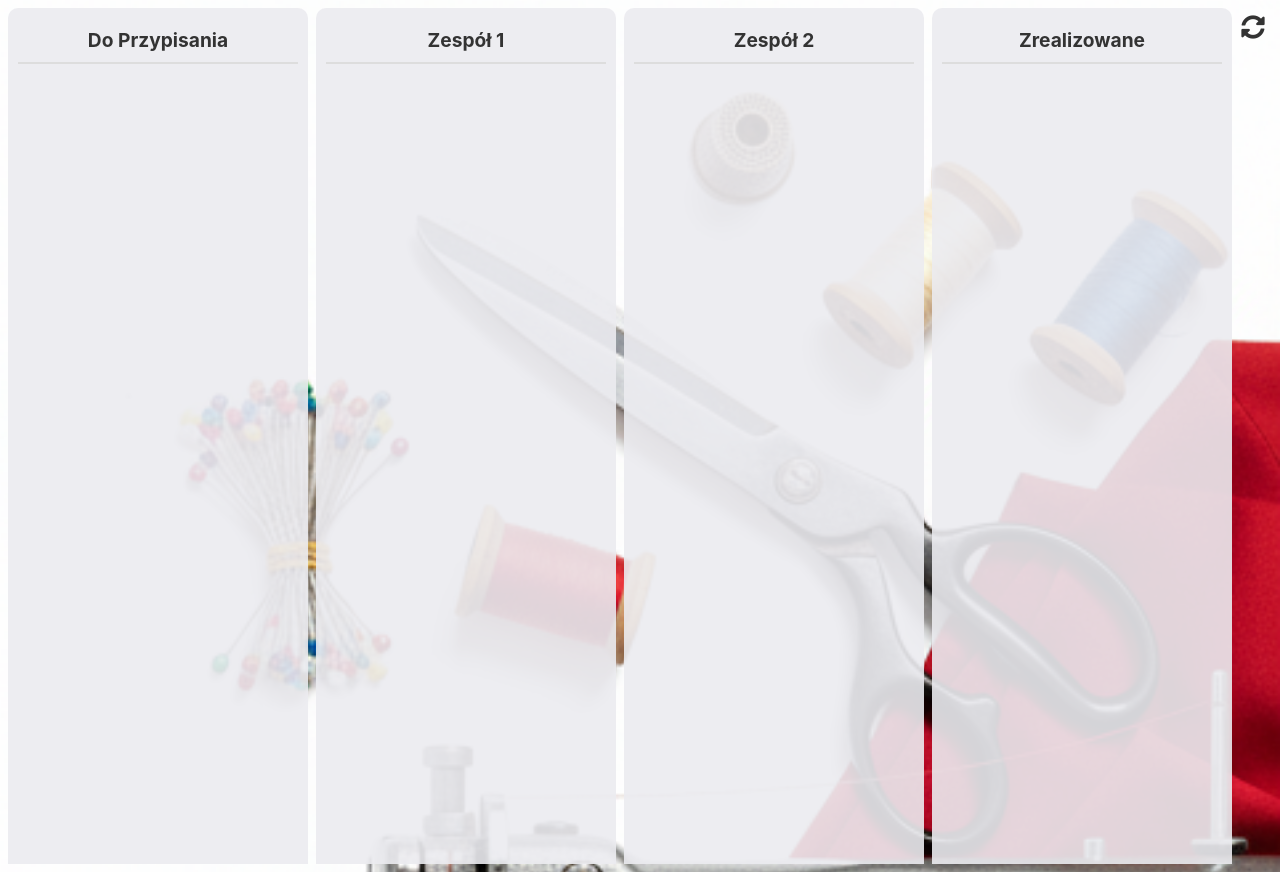
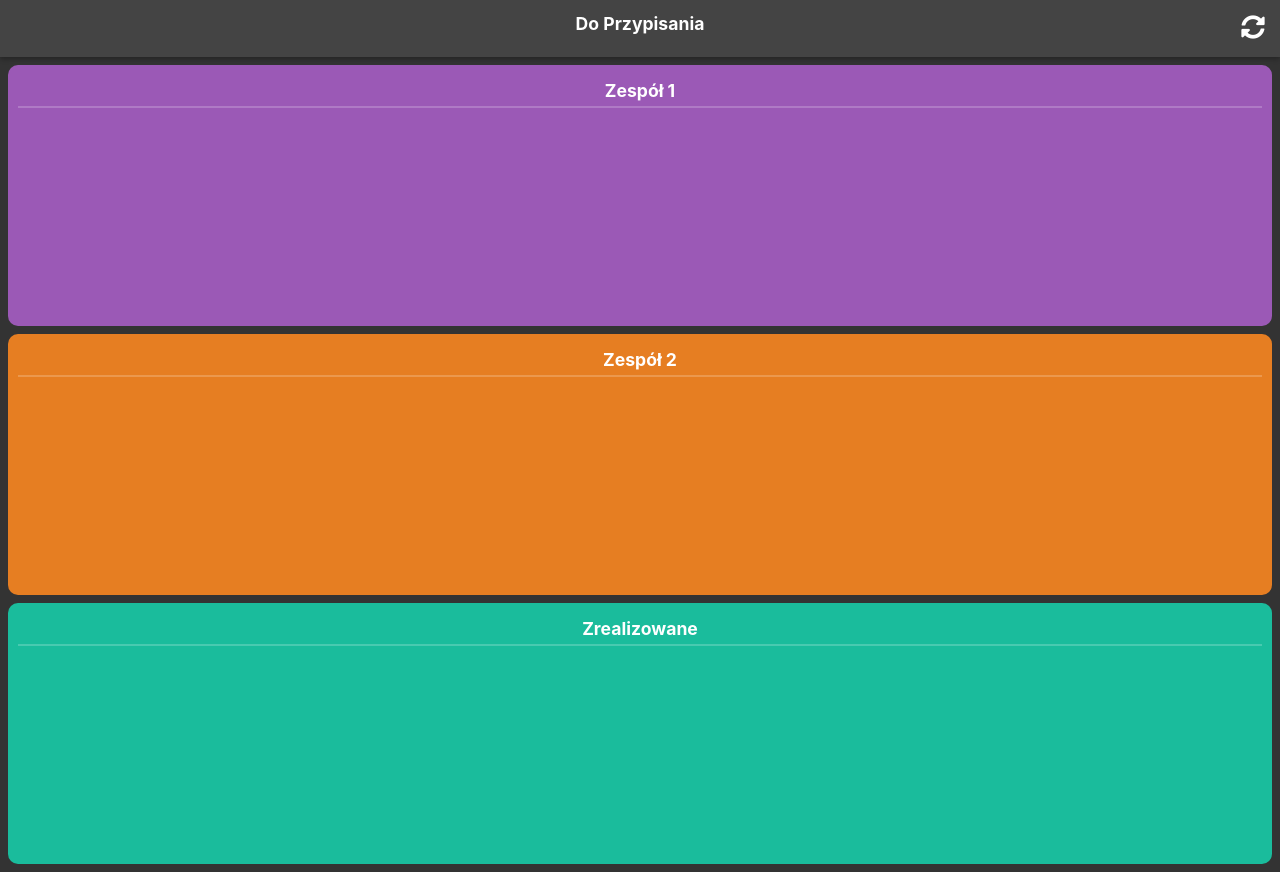
Before and after one commit to mbyrski-hub/projekt_szwalnia, a Python web app: template app/templates/szwalnia_mobile.html in a window 1280 px wide. Run offline with Jinja, Linux system fonts and the light colour scheme; the template is opened without the code that fills it, so the values that code supplies are empty.

Commit message:
zmiany w układzie

```diff
--- a/app/templates/szwalnia_mobile.html
+++ b/app/templates/szwalnia_mobile.html
@@ -8,68 +8,95 @@
     <link rel="manifest" href="{{ url_for('static', filename='mobile_assets/manifest_szwalnia.json') }}">
     <link rel="apple-touch-icon" href="{{ url_for('static', filename='mobile_assets/icon_szwalnia_192.png') }}">
     <style>
-        body {
+        body, html {
+            margin: 0;
+            padding: 0;
             font-family: -apple-system, BlinkMacSystemFont, "Segoe UI", Roboto, Helvetica, Arial, sans-serif;
-            margin: 0;
-            padding: 8px;
-            background-color: #f4f4f8;
-            background-image: url("{{ url_for('static', filename='images/bg_szwalnia.png') }}");
-            background-size: cover;
+            background-color: #333;
             overscroll-behavior: contain;
             user-select: none;
             -webkit-user-select: none;
-        }
-        .container {
-            display: flex;
-            gap: 8px;
-            height: calc(100vh - 16px);
-            overflow-x: auto;
-        }
-        .column {
-            background-color: rgba(235, 235, 240, 0.9);
-            border-radius: 10px;
-            padding: 10px;
-            min-width: 280px;
             height: 100%;
             display: flex;
             flex-direction: column;
-            overflow-y: auto;
+        }
+        .unassigned-container {
+            flex-shrink: 0;
+            padding: 8px;
+            background-color: #444;
+            box-shadow: 0 2px 5px rgba(0,0,0,0.3);
+            z-index: 10;
         }
         .column-header {
-            padding: 10px;
+            padding: 5px;
             font-weight: bold;
-            font-size: 1.2em;
-            color: #333;
+            font-size: 1.1em;
+            color: #fff;
             text-align: center;
-            border-bottom: 2px solid #ddd;
-            margin-bottom: 10px;
+        }
+        .unassigned-items {
+            display: flex;
+            overflow-x: auto;
+            padding-bottom: 10px;
+            gap: 8px;
         }
         .item {
             background-color: #ffffff;
             border-radius: 8px;
             padding: 12px;
-            margin-bottom: 8px;
             box-shadow: 0 1px 3px rgba(0,0,0,0.1);
             cursor: grab;
             touch-action: none;
+            flex-shrink: 0;
+            width: 180px;
         }
         .item.dragging { opacity: 0.5; }
-        .item.completed-part { border-left: 5px solid #4CAF50; }
         .item-code { font-weight: bold; font-size: 1.1em; }
         .item-client { color: #555; font-size: 0.9em; }
 
-        /* IKONA ODŚWIEŻANIA */
+        /* --- ZMIANY W UKŁADZIE --- */
+        .main-container {
+            flex-grow: 1;
+            display: flex;
+            flex-wrap: wrap; /* Pozwól na zawijanie kolumn */
+            gap: 8px;
+            padding: 8px;
+            overflow-y: auto; /* Przewijanie pionowe */
+        }
+        .column {
+            border-radius: 10px;
+            padding: 10px;
+            display: flex;
+            flex-direction: column;
+            flex-grow: 1;
+            flex-basis: calc(50% - 12px); /* Szerokość na prawie połowę */
+        }
+        /* --- KONIEC ZMIAN --- */
+
+        .column .column-header {
+            border-bottom: 2px solid rgba(255,255,255,0.2);
+            margin-bottom: 10px;
+        }
+        .column-items {
+            flex-grow: 1;
+            overflow-y: auto;
+            min-height: 100px;
+        }
+
+        #zespol-1 { background-color: #9b59b6; }
+        #zespol-2 { background-color: #e67e22; }
+        #zrealizowane { background-color: #1abc9c; }
+
         #refresh-btn {
             position: fixed;
             top: 15px;
             right: 15px;
             font-size: 24px;
-            color: #333;
+            color: #fff;
             cursor: pointer;
             z-index: 1000;
         }
 
-        /* NOWY SYSTEM POWIADOMIEŃ */
         #notification-container {
             position: fixed;
             top: 0;
@@ -93,12 +120,8 @@
         }
         .notification.success { background-color: #4CAF50; }
         .notification.error { background-color: #F44336; }
-        .notification.info { background-color: #2196F3; }
         @keyframes fadeInDown {
-            to {
-                opacity: 1;
-                transform: translateY(0);
-            }
+            to { opacity: 1; transform: translateY(0); }
         }
     </style>
 </head>
@@ -107,34 +130,35 @@
     <div id="notification-container"></div>
     <i id="refresh-btn" class="fas fa-sync-alt" onclick="location.reload();"></i>
 
-    <div class="container">
-        <div class="column" id="unassigned" data-team-id="unassigned">
-            <div class="column-header">Do Przypisania</div>
-        </div>
+    <div class="unassigned-container">
+        <div class="column-header">Do Przypisania</div>
+        <div class="unassigned-items" id="unassigned-items-container" data-team-id="unassigned"></div>
+    </div>
+
+    <div class="main-container">
         <div class="column" id="zespol-1" data-team-id="zespol-1">
             <div class="column-header">Zespół 1</div>
+            <div class="column-items"></div>
         </div>
         <div class="column" id="zespol-2" data-team-id="zespol-2">
             <div class="column-header">Zespół 2</div>
+            <div class="column-items"></div>
         </div>
         <div class="column" id="zrealizowane" data-team-id="zrealizowane">
             <div class="column-header">Zrealizowane</div>
+            <div class="column-items"></div>
         </div>
     </div>
 
     <script>
         const notificationContainer = document.getElementById('notification-container');
 
-        // NOWA FUNKCJA DO POWIADOMIEŃ
         function showNotification(message, type = 'success') {
             const notif = document.createElement('div');
             notif.className = `notification ${type}`;
             notif.textContent = message;
             notificationContainer.appendChild(notif);
-
-            setTimeout(() => {
-                notif.remove();
-            }, 4000);
+            setTimeout(() => notif.remove(), 4000);
         }
 
         function createOrderElement(order) {
@@ -143,13 +167,10 @@
             item.dataset.orderId = order.id;
             item.dataset.assignedTeam = order.assigned_team || 'unassigned';
             item.draggable = true;
-
             item.innerHTML = `<div class="item-code">${order.order_code}</div><div class="item-client">${order.client_name}</div>`;
-
-            // Oznaczanie częściowo wykonanych zleceń
             if (order.assigned_team === 'OBA') {
-                if (order.team1_completed) item.innerHTML += '<small>✅ Zespół 1 skończył</small>';
-                if (order.team2_completed) item.innerHTML += '<small>✅ Zespół 2 skończył</small>';
+                if (order.team1_completed) item.innerHTML += '<small>✅ Z1</small> ';
+                if (order.team2_completed) item.innerHTML += '<small>✅ Z2</small>';
             }
             return item;
         }
@@ -158,41 +179,45 @@
             fetch('/api/szwalnia/orders')
                 .then(response => response.json())
                 .then(orders => {
-                    document.querySelectorAll('.column').forEach(c => c.innerHTML = `<div class="column-header">${c.querySelector('.column-header').textContent}</div>`);
+                    document.querySelectorAll('.column-items, .unassigned-items').forEach(c => c.innerHTML = '');
                     orders.forEach(order => {
                         const item = createOrderElement(order);
                         if (order.assigned_team === 'OBA') {
-                            if (!order.team1_completed) document.getElementById('zespol-1').appendChild(item.cloneNode(true));
-                            if (!order.team2_completed) document.getElementById('zespol-2').appendChild(item);
+                            if (!order.team1_completed) document.querySelector('#zespol-1 .column-items').appendChild(item.cloneNode(true));
+                            if (!order.team2_completed) document.querySelector('#zespol-2 .column-items').appendChild(item);
                         } else {
-                            const targetColumnId = order.assigned_team || 'unassigned';
-                            document.getElementById(targetColumnId).appendChild(item);
+                            const targetId = order.assigned_team ? order.assigned_team : 'unassigned-items-container';
+                            const container = targetId === 'unassigned-items-container' ? document.getElementById(targetId) : document.querySelector(`#${targetId} .column-items`);
+                            if(container) container.appendChild(item);
                         }
                     });
                     setupDragAndDrop();
                 })
                 .catch(error => {
-                    console.error('Error loading orders:', error);
-                    showNotification('Błąd ładowania zleceń. Sprawdź połączenie.', 'error');
+                    showNotification('Błąd ładowania zleceń.', 'error');
                 });
         }
 
-        function handleDrop(draggedItem, toColumn) {
+        function handleDrop(draggedItem, toZone) {
             const orderId = draggedItem.dataset.orderId;
-            const originalAssignedTeam = draggedItem.dataset.assignedTeam;
-            const fromColumn = document.getElementById(originalAssignedTeam);
+            const fromZone = draggedItem.parentElement;
+            const originalParent = fromZone;
 
-            const newTeamId = toColumn.dataset.teamId;
+            const newTeamId = toZone.dataset.teamId || toZone.parentElement.dataset.teamId;
             const isFinishing = newTeamId === 'zrealizowane';
             const action = isFinishing ? 'complete' : 'assign_team';
             const url = `/api/order/${orderId}/${action}`;
 
+            const fromTeamId = fromZone.dataset.teamId || fromZone.parentElement.dataset.teamId;
             const body = isFinishing
-                ? { completed_by: fromColumn.dataset.teamId }
+                ? { completed_by: fromTeamId }
                 : { team: newTeamId === 'unassigned' ? null : newTeamId };
 
-            // Optymistyczne UI: usuwamy od razu
-            if(isFinishing) draggedItem.remove();
+            if (isFinishing) {
+                draggedItem.remove();
+            } else {
+                 toZone.appendChild(draggedItem);
+            }
 
             fetch(url, {
                 method: 'POST',
@@ -202,26 +227,23 @@
             .then(res => res.json())
             .then(data => {
                 if (!data.success) {
-                    showNotification('Błąd serwera. Odśwież stronę.', 'error');
-                    loadOrders(); // Odświeżamy dane w razie błędu
+                    originalParent.appendChild(draggedItem);
+                    showNotification('Błąd serwera.', 'error');
                 } else {
-                    showNotification(data.message || (isFinishing ? 'Zlecenie ukończone!' : 'Zlecenie przypisane!'), 'success');
-                    // Jeśli zlecenie jest podzielone i zostało ukończone, nie odświeżamy od razu,
-                    // aby druga część zlecenia pozostała w swojej kolumnie.
-                    if (originalAssignedTeam !== 'OBA' || !isFinishing) {
-                         loadOrders();
-                    }
+                    showNotification(data.message || 'Zaktualizowano!', 'success');
                 }
+                loadOrders();
             })
             .catch(err => {
-                showNotification('Błąd połączenia. Spróbuj ponownie.', 'error');
-                loadOrders(); // Odświeżamy dane w razie błędu
+                originalParent.appendChild(draggedItem);
+                showNotification('Błąd połączenia.', 'error');
+                loadOrders();
             });
         }
 
         function setupDragAndDrop() {
             const items = document.querySelectorAll('.item');
-            const columns = document.querySelectorAll('.column');
+            const dropzones = document.querySelectorAll('.column-items, .unassigned-items');
             let draggedItem = null;
 
             items.forEach(item => {
@@ -230,31 +252,21 @@
                     setTimeout(() => item.classList.add('dragging'), 0);
                 });
                 item.addEventListener('dragend', () => {
-                    if(draggedItem) draggedItem.classList.remove('dragging');
+                    if (draggedItem) draggedItem.classList.remove('dragging');
                     draggedItem = null;
                 });
             });
 
-            columns.forEach(column => {
-                column.addEventListener('dragover', e => e.preventDefault());
-                column.addEventListener('drop', e => {
+            dropzones.forEach(zone => {
+                zone.addEventListener('dragover', e => e.preventDefault());
+                zone.addEventListener('drop', e => {
                     e.preventDefault();
-                    if (!draggedItem) return;
-
-                    const fromColumnId = draggedItem.parentElement.id;
-                    const toColumn = e.currentTarget;
-
-                    if (fromColumnId !== toColumn.id) {
-                        if (toColumn.id === 'zrealizowane') {
-                             handleDrop(draggedItem, toColumn);
-                        } else {
-                            toColumn.appendChild(draggedItem);
-                            handleDrop(draggedItem, toColumn);
-                        }
-                    }
+                    if (!draggedItem || draggedItem.parentElement === zone) return;
+                    handleDrop(draggedItem, zone);
                 });
             });
         }
+
         document.addEventListener('DOMContentLoaded', loadOrders);
     </script>
 </body>
```
Also changed, not shown: app/templates/krojownia_mobile.html (+104 -74 lines).
